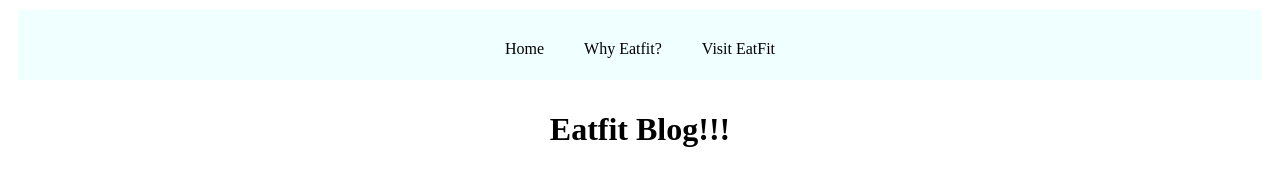
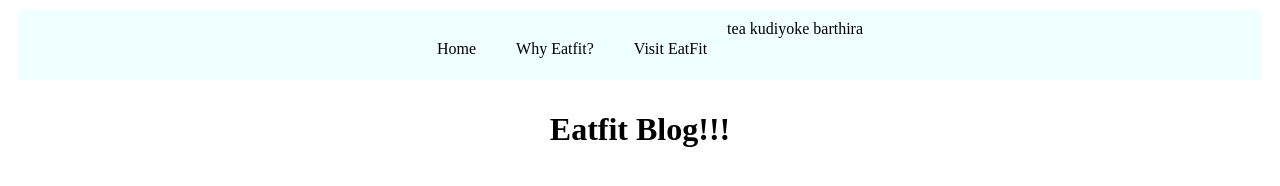
Before and after one commit to TushikaTej/Glovish, a plain HTML site: page index.html in a window 1280 px wide. Drawn offline with Linux system fonts and the light colour scheme.

Commit message:
Update index.html

```diff
--- a/index.html
+++ b/index.html
@@ -34,6 +34,8 @@
             <a href="#" >Home</a>
             <a href="#">Why Eatfit?</a>
             <a href="#">Visit EatFit</a>
+
+            tea kudiyoke barthira
         </div>
 
         <div class="logo">
```
